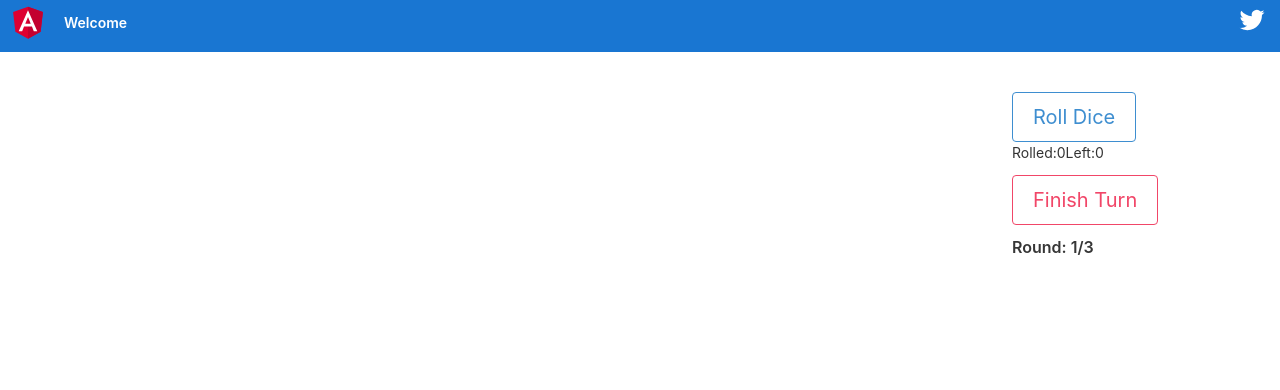
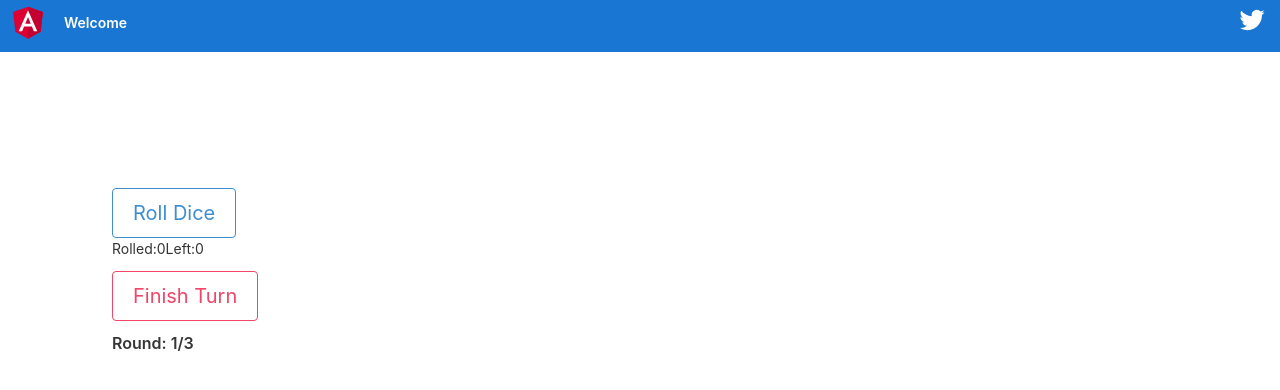
Before and after one commit to notyeninja/dice-game, an Angular app: page /game-board in a window 1280 px wide. Shown: the top 390 px of the page. Built offline with nearby package versions, Linux system fonts and the light colour scheme.

Commit message:
added dice visual

```diff
--- a/src/app/dice/dice.component.css
+++ b/src/app/dice/dice.component.css
@@ -1,18 +1,33 @@
-div{
-  height: 50px;
-  width: 50px;
-  border: 1px solid #1975d2;
-  padding-left: 15px;
-  padding-top: 10px;
-  cursor: pointer;
+.dice{
+  width:80px;
+  height:80px;
+  border: 2px solid #FFA400;
+  border-radius:5px;
 }
 
-div:hover{
-  border-width: 2px;
+.dice-node{
+  width:10px;
+  height:10px;
+  border: 1px solid #FFA400;
+  background-color:#FFA400;
+  border-radius:10px;
+  position:relative;
+  float:left;
 }
 
-
-.inactive{
-  cursor: not-allowed;
-  background-color: gray;
+.dice div:nth-child(1){
+  margin-left:12px;
+  margin-top:12px;
 }
+.dice div:nth-child(2), div:nth-child(3){
+  margin-left:10px;
+  margin-top:12px;
+}
+.dice div:nth-child(5), div:nth-child(9){
+  margin-left:12px;
+  margin-top:10px;
+}
+.dice div:nth-child(6), div:nth-child(7), div:nth-child(10), div:nth-child(11){
+  margin-left:10px;
+  margin-top:10px;
+}
--- a/src/app/dice/dice.component.html
+++ b/src/app/dice/dice.component.html
@@ -1,3 +1,17 @@
-<div [ngClass]="{'inactive':!dice.isActive}">
+<!-- <div [ngClass]="{'inactive':!dice.isActive}">
   <p class="title is-4" (click)="selected()">{{dice.currentValue}}</p>
+</div> -->
+
+<div class="dice">
+  <div id="1" class="dice-node"></div>
+  <div id="2" class="dice-node"></div>
+  <div id="3" class="dice-node"></div>
+  <div style="clear:both"></div>
+  <div id="4" class="dice-node"></div>
+  <div id="5" class="dice-node"></div>
+  <div id="6" class="dice-node"></div>
+   <div style="clear:both"></div>
+  <div id="7" class="dice-node"></div>
+  <div id="8" class="dice-node"></div>
+  <div id="9" class="dice-node"></div>
 </div>
--- a/src/app/game-board/game-board.component.html
+++ b/src/app/game-board/game-board.component.html
@@ -1,6 +1,30 @@
 <section class="section">
   <div class="columns">
-    <div class="column is-10">
+    <div class="column" *ngFor="let dice of totalDice">
+      <app-dice [dice]="dice"
+      (onSelect)="selectDice($event)"></app-dice>
+    </div>
+  </div>
+</section>
+<section class="section">
+  <div class="field">
+    <button class="button is-medium is-info is-outlined control"
+            (click)="rollDice()"
+            [disabled]="disableRoll">Roll Dice</button>
+    <br />
+    <span>Rolled:{{ numOfTimesPlayerRolled }}</span><span>Left:{{ remainingRoll() }}</span>
+  </div>
+  <div class="field">
+    <button class="button is-medium is-danger is-outlined control"
+            (click)="finishTurn()">Finish Turn</button>
+  </div>
+  <div>
+    <span class="title is-6">Round: {{currentRound}}/{{totalRounds}}</span>
+  </div>
+</section>
+<!-- <section class="section">
+  <div class="columns">
+    <div class="column is-12">
       <div class="columns">
         <div class="column" *ngFor="let dice of totalDice">
           <app-dice [dice]="dice" (onSelect)="selectDice($event)"></app-dice>
@@ -23,11 +47,13 @@
       </div>
     </div>
   </div>
-</section>
+</section> -->
 <section class="section">
   <div class="columns">
-    <div class="column" *ngFor="let player of players">
-      <span class="tag" [ngClass]="{'is-warning':isPlayersTurn(player)}">Turn</span>
+    <div class="column"
+         *ngFor="let player of players">
+      <span class="tag"
+            [ngClass]="{'is-warning':isPlayersTurn(player)}">Turn</span>
       <app-player-statistics [player]="player"></app-player-statistics>
     </div>
   </div>
```
